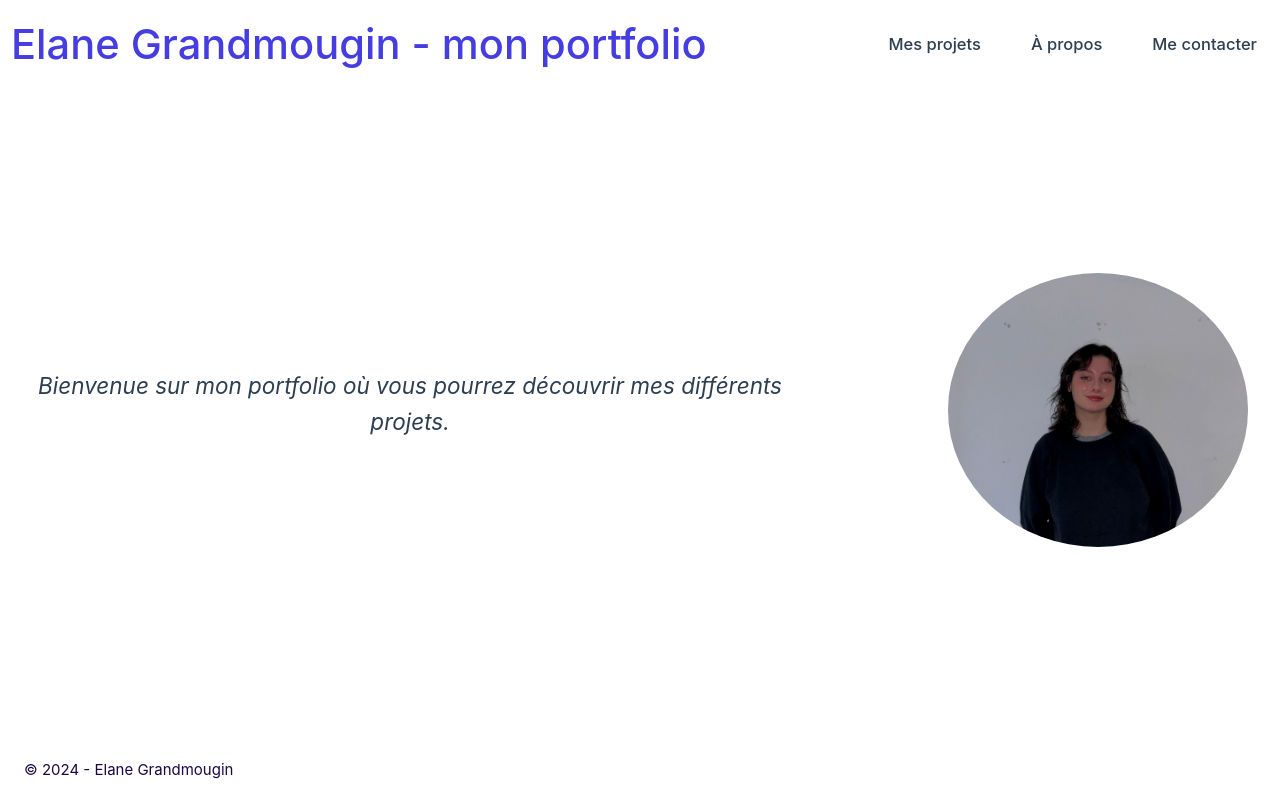
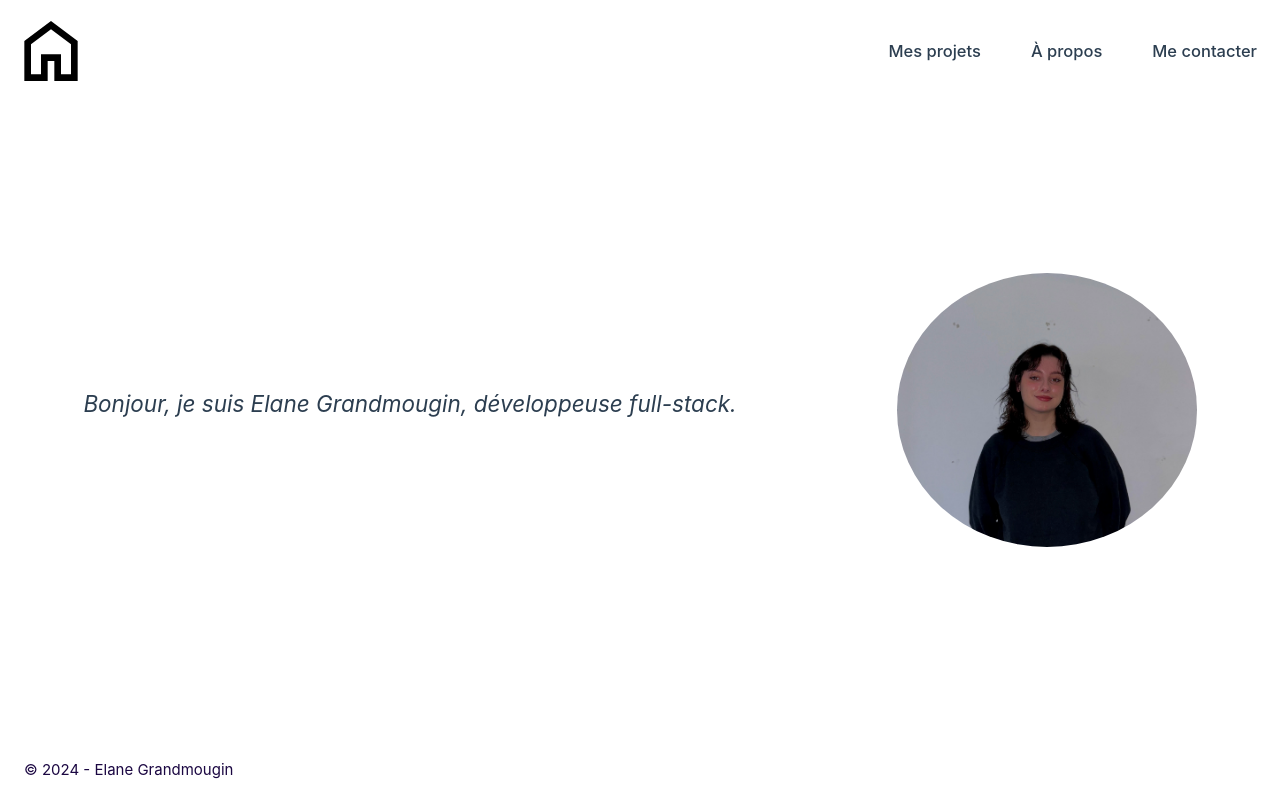
Before and after one commit to elaneg/portfolio_pro, a Vue app: page / in a window 1280 px wide. Built offline with nearby package versions, Linux system fonts and the light colour scheme.

Commit message:
style : ajustement logo accueil

```diff
--- a/src/App.vue
+++ b/src/App.vue
@@ -9,7 +9,7 @@ const route = useRoute();
     <div class="app">
         <header class="header">
             <a href="/" class="logo-link">
-                <HeaderType msg="Elane Grandmougin - mon portfolio"/>
+                <img src="../public/logo_home.svg" alt="Accueil" class="logo-svg"/>
             </a>
             <nav class="nav">
                 <router-link to="/projets" class="nav-link">Mes projets</router-link>
@@ -70,6 +70,22 @@ body {
     z-index: 1000;
 }
 
+.logo-svg {
+    width: 10vh;
+    height: auto;
+    display: block;
+    color: #42b983;
+    border-radius: 5px;
+    transition: background-color 0.3s ease, color 0.3s ease, background-size .5s;
+    background: linear-gradient(to top, rgba(69, 61, 225, 100) 0%, rgba(69, 61, 225, 100) 10%, transparent 10.01%) no-repeat left bottom / 0 100%;
+}
+
+.logo-svg:hover {
+    background-color: var(--primary-color);
+    color: #453de1;
+    background-size: 100% 100%;
+}
+
 .logo-link {
     text-decoration: none;
 }
--- a/src/assets/main.css
+++ b/src/assets/main.css
@@ -15,12 +15,6 @@ a,
   padding: 3px;
 }
 
-@media (hover: hover) {
-  a:hover {
-    background-color: hsla(160, 100%, 37%, 0.2);
-  }
-}
-
 @media (min-width: 1024px) {
   body {
     display: flex;
--- a/src/components/Accueil.vue
+++ b/src/components/Accueil.vue
@@ -1,7 +1,7 @@
 <template>
     <div class="accueil">
         <p class="tagline">
-            Bienvenue sur mon portfolio où vous pourrez découvrir mes différents projets.
+            Bonjour, je suis Elane Grandmougin, développeuse full-stack.
         </p>
         <div class="photo-container">
             <img :src="photoUrl" alt="Photo" class="photo"/>
```
Also changed, not shown: public/logo_home.svg (added).
